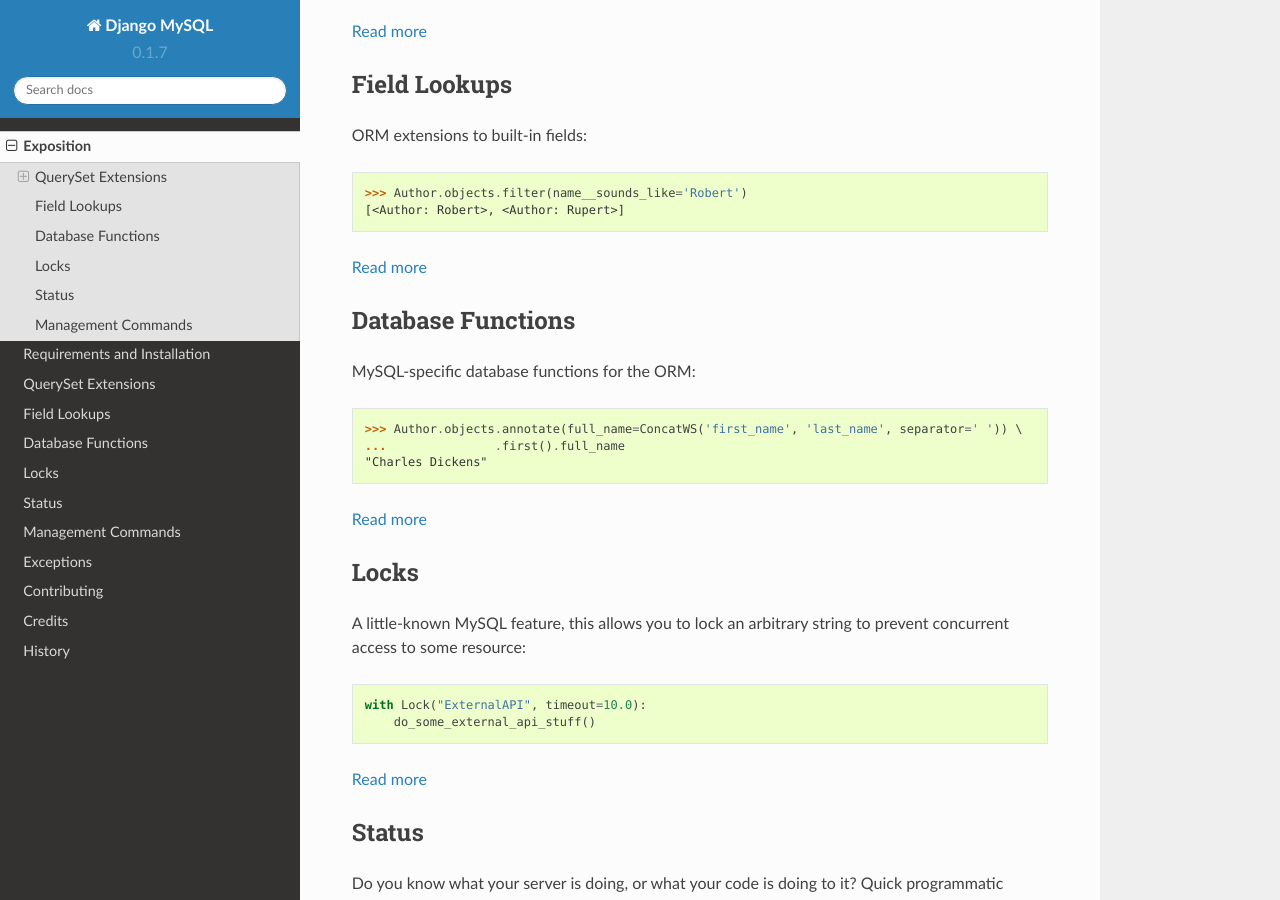
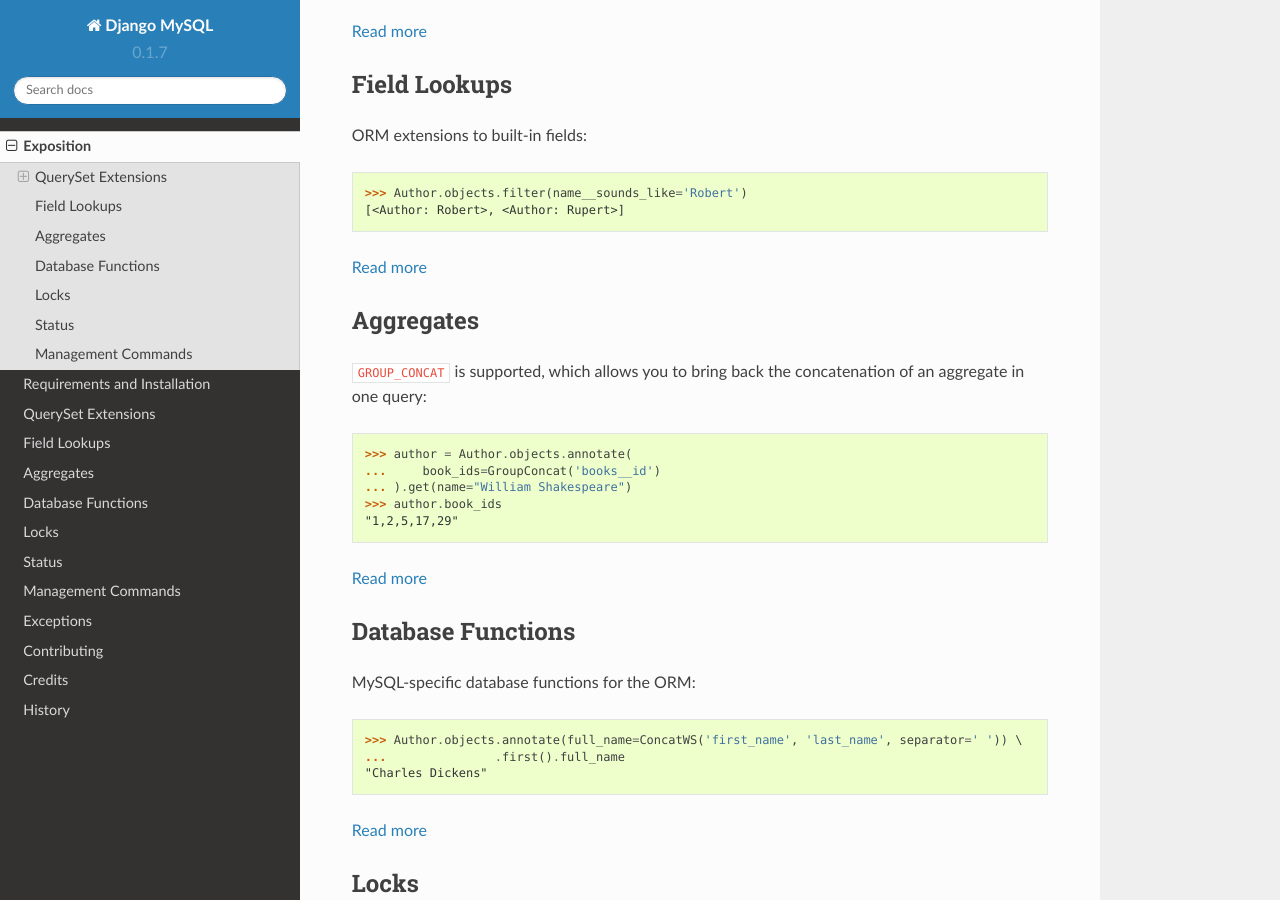
Before and after one commit to adamchainz/django-mysql, a Sphinx documentation site: the page built from docs/exposition.rst, in a window 1280 px wide and 900 px high, scrolled down 1760 px. Built offline with Sphinx 7.4.7 and the Read the Docs theme 2.0.0, drawn with Linux system fonts in a browser that asks for light colours.

Commit message:
Aggregates documentation, with some updates to sphinx setup

```diff
--- a/docs/conf.py
+++ b/docs/conf.py
@@ -30,6 +30,9 @@
 # This lets us ensure that the source package is imported, and that its
 # version is used.
 sys.path.insert(0, project_root)
+
+from django.conf import settings
+settings.configure()
 
 import django_mysql
 
--- a/docs/exposition.rst
+++ b/docs/exposition.rst
@@ -95,6 +95,22 @@
 :ref:`Read more <field-lookups>`
 
 
+----------
+Aggregates
+----------
+
+``GROUP_CONCAT`` is supported, which allows you to bring back the concatenation
+of an aggregate in one query:
+
+    >>> author = Author.objects.annotate(
+    ...     book_ids=GroupConcat('books__id')
+    ... ).get(name="William Shakespeare")
+    >>> author.book_ids
+    "1,2,5,17,29"
+
+:ref:`Read more <aggregates>`
+
+
 ------------------
 Database Functions
 ------------------
--- a/docs/index.rst
+++ b/docs/index.rst
@@ -17,6 +17,7 @@
    installation
    queryset_extensions
    field_lookups
+   aggregates
    database_functions
    locks
    status
```
Also changed, not shown: docs/aggregates.rst (added, +58 -0 lines), 1 other file.
